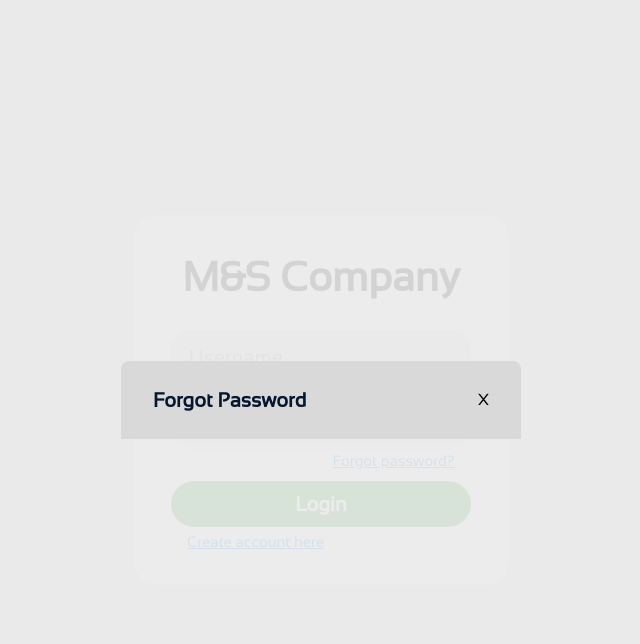
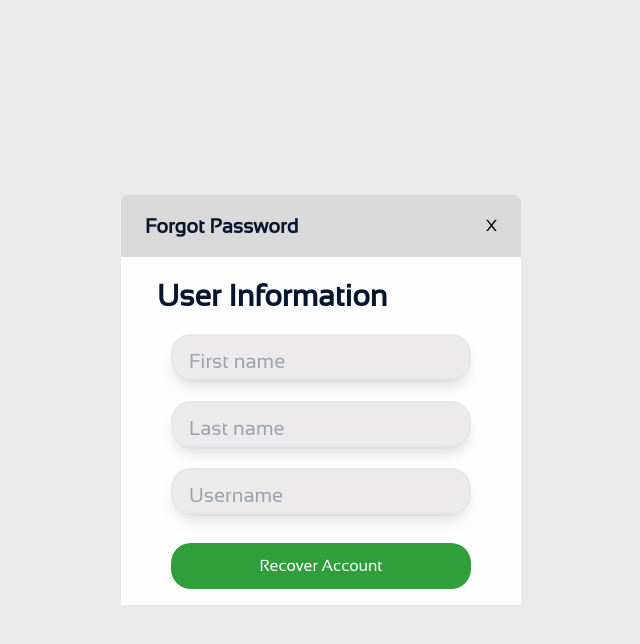
Before and after one commit to whoisbel/M-and-S-Inventory-Management, a Next.js app: page /auth in a window 1280 px wide. Both pictures are taken after a click on the element "Forgot password?". Shown: the top 644 px of the page, without its empty margins (323-963 px from the left). Built offline with nearby package versions, Linux system fonts and the light colour scheme; no server answers.

Commit message:
List of changes: fixed api route security_questions to get answer from username added post function for forgotpasswordmodal

```diff
--- a/app/api/auth/security_questions/route.ts
+++ b/app/api/auth/security_questions/route.ts
@@ -1,9 +1,42 @@
 import { NextResponse, NextRequest } from "next/server";
-import { PrismaClient } from "@prisma/client/extension";
+import { PrismaClient } from "@prisma/client";
 
 const prisma = new PrismaClient();
 
-async function GET(request: NextRequest) {
-  const securityQuestions = await prisma.securityQuestions.findMany();
-  return NextResponse.json(securityQuestions);
+export async function GET(request: NextRequest){
+  const question = await prisma.securityQuestions.findMany()
+  console.log(question)
+  return NextResponse.json(question)
 }
+
+export async function POST(request: NextRequest) {
+  try {
+    const {username} = await request.json();
+    const users = await prisma.user.findFirst({
+      where: {
+        userName: username
+      },
+      select: {
+        id: true
+      }
+    });
+    if (users) {
+      const securityQuestionAnswer = await prisma.securityQuestionsAnswer.findMany({
+        where: {
+          userId: users.id
+        },
+        select:{
+          questionId: true,
+          answer: true
+        }
+      });
+      console.log(securityQuestionAnswer)
+      return NextResponse.json(securityQuestionAnswer);
+    } else {
+      return NextResponse.json({ error: "User not found" });
+    }
+  } catch (error) {
+    console.log(error);
+    return NextResponse.error();
+  }
+}
--- a/app/auth/page.tsx
+++ b/app/auth/page.tsx
@@ -2,7 +2,7 @@
 import React, { ChangeEvent, useEffect, useState } from "react";
 import { signIn } from "next-auth/react";
 
-import { createAccountData, loginAccountData } from "@/types";
+import { createAccountData, loginAccountData, forgotPasswordData } from "@/types";
 import { RegistrationModal } from "@/components";
 import { LoginModal } from "@/components";
 import { ForgotPasswordModal } from "@/components"
@@ -22,6 +22,12 @@ const Auth = () => {
     username: "",
     code: "",
   });
+  const [forgotPasswordData, setShowForgotPasswordData] = useState<forgotPasswordData>({
+    firstName: "",
+    lastName: "",
+    username: "",
+    securityQuestions: []
+  })
   const [loginData, setLoginData] = useState<loginAccountData>({
     username: "",
     password: "",
@@ -57,7 +63,10 @@ const Auth = () => {
         />
       )}
       {(showForgotPasswordModal && !isSetup) && (
-        <ForgotPasswordModal setShowForgotPasswordModal={setShowForgotPasswordModal}/>
+        <ForgotPasswordModal
+        setShowForgotPasswordModal={setShowForgotPasswordModal}
+        forgotPasswordData={forgotPasswordData}
+        setShowForgotPasswordData={setShowForgotPasswordData}/>
       )}
     </div>
   );
--- a/components/auth/ForgotPasswordModal.tsx
+++ b/components/auth/ForgotPasswordModal.tsx
@@ -1,27 +1,169 @@
-const ForgotPasswordModal = ({setShowForgotPasswordModal} : {
-    setShowForgotPasswordModal: (val : boolean) => void;
-}) => {
+"use client"
+import {forgotPasswordData} from "@/types";
+import {useState, useEffect} from "react";
+
+interface SecurityQuestionAnswer {
+    questionId : number;
+    answer : string;
+}
 
 
+const ForgotPasswordModal = ({setShowForgotPasswordModal, forgotPasswordData, setShowForgotPasswordData} : {
+    setShowForgotPasswordModal: (val : boolean) => void;
+    forgotPasswordData: forgotPasswordData;
+    setShowForgotPasswordData: (data : forgotPasswordData) => void;
+}) => {
     const closeModal = () => {
         setShowForgotPasswordModal(false)
     }
-    return <div
-        className="w-full h-full flex justify-center flex-col items-center fixed bg-main-background/90">
+    const [securityQuestionAnswers,
+        setSecurityQuestionAnswers] = useState([
+        {
+            id: 0,
+            answer: ""
+        }, {
+            id: 0,
+            answer: ""
+        }, {
+            id: 0,
+            answer: ""
+        }
+    ]);
+    const [securityQuestions, setSecurityQuestions] = useState([]);
+    const [loading, setLoading] = useState(true);
+    const [error, setError] = useState(null);
+    useEffect(() => {
+        const fetchQuestions = async () => {
+            try {
+                const response = await fetch("/api/auth/security_questions");
+                if (!response.ok) {
+                    throw new Error("Failed to fetch security questions.");
+                }
 
+                const questions = await response.json();
+                setSecurityQuestions(questions);
+            } catch (error: any) {
+                setError(error);
+            } finally {
+                setLoading(false);
+            }
+        };
+
+        fetchQuestions();
+    }, []);
+    const recoverAccount = async() => {
+        try {
+            const response = await fetch("/api/auth/security_questions", {
+                method: "POST",
+                body: JSON.stringify({username: forgotPasswordData.username}),
+                headers: {
+                    "Content-Type": "application/json"
+                }
+            });
+
+            if (!response.ok) {
+                throw new Error("Failed to fetch security questions.");
+            }
+
+            const data : SecurityQuestionAnswer[] = await response.json();
+            const updatedAnswers = data.map((question : SecurityQuestionAnswer) => ({id: question.questionId, answer: question.answer}));
+
+            setSecurityQuestionAnswers(updatedAnswers);
+        } catch (error) {
+            console.error("Error recovering account:", error);
+        }
+    };
+
+    return (
         <div
-            className="flex justify-between items-center bg-accent-gray w-[400px] py-3 px-4 rounded-t-lg">
+            className="w-full h-full flex justify-center flex-col items-center fixed bg-main-background/90">
             <div
-                className="flex w-full justify-between items-center bg-accent-gray py-3 px-4 rounded-t-lg">
-                <p className="text-[20px] font-bold text-letters-color">
-                    Forgot Password
-                </p>
-                <button onClick={closeModal}>X</button>
+                className="flex justify-between items-center bg-accent-gray w-[400px] py-2 px-3 rounded-t-lg">
+                <div
+                    className="flex w-full justify-between items-center bg-accent-gray py-2 px-3 rounded-t-lg">
+                    <p className="text-[20px] font-bold text-letters-color">
+                        Forgot Password
+                    </p>
+                    <button onClick={closeModal}>X</button>
+                </div>
             </div>
-
+            <div
+                className="flex flex-col justify-center items-center bg-custom-white w-[400px]">
+                <h1 className="text-[30px] text-letters-color font-bold my-4 self-start pl-9">User Information</h1>
+                <div
+                    className="relative bg-main-background rounded-[20px] w-3/4 h-[46px] mb-[21px] shadow-lg border-2 group">
+                    <input
+                        type="text"
+                        className={`w-full h-full px-4 pt-2 text-[20px] bg-transparent border-none focus:outline-none relative z-1 ${forgotPasswordData.firstName
+                        ? "pt-4"
+                        : ""} group`}
+                        placeholder="First name"
+                        value={forgotPasswordData.firstName}
+                        onChange={(e) => {
+                        setShowForgotPasswordData({
+                            ...forgotPasswordData,
+                            firstName: e.target.value
+                        });
+                    }}/>
+                    <label
+                        className={`absolute -top-[0.80rem] left-4 text-[15px] text-add-minus ${forgotPasswordData.firstName
+                        ? "opacity-100"
+                        : "opacity-0"} transition-opacity bg-transparent group-active:inline-block`}>
+                        First name
+                    </label>
+                </div>
+                <div
+                    className="relative bg-main-background rounded-[20px] w-3/4 h-[46px] mb-[21px] shadow-lg border-2 group">
+                    <input
+                        type="text"
+                        className={`w-full h-full px-4 pt-2 text-[20px] bg-transparent border-none focus:outline-none relative z-1 ${forgotPasswordData.lastName
+                        ? "pt-4"
+                        : ""} group`}
+                        placeholder="Last name"
+                        value={forgotPasswordData.lastName}
+                        onChange={(e) => {
+                        setShowForgotPasswordData({
+                            ...forgotPasswordData,
+                            lastName: e.target.value
+                        });
+                    }}/>
+                    <label
+                        className={`absolute -top-[0.80rem] left-4 text-[15px] text-add-minus ${forgotPasswordData.lastName
+                        ? "opacity-100"
+                        : "opacity-0"} transition-opacity bg-transparent group-active:inline-block`}>
+                        Last name
+                    </label>
+                </div>
+                <div
+                    className="relative bg-main-background rounded-[20px] w-3/4 h-[46px] mb-[21px] shadow-lg border-2 group">
+                    <input
+                        type="text"
+                        className={`w-full h-full px-4 pt-2 text-[20px] bg-transparent border-none focus:outline-none relative z-1 ${forgotPasswordData.username
+                        ? "pt-4"
+                        : ""} group`}
+                        placeholder="Username"
+                        value={forgotPasswordData.username}
+                        onChange={(e) => {
+                        setShowForgotPasswordData({
+                            ...forgotPasswordData,
+                            username: e.target.value
+                        });
+                    }}/>
+                    <label
+                        className={`absolute -top-[0.80rem] left-4 text-[15px] text-add-minus ${forgotPasswordData.username
+                        ? "opacity-100"
+                        : "opacity-0"} transition-opacity bg-transparent group-active:inline-block`}>
+                        username
+                    </label>
+                </div>
+                <button
+                    onClick={recoverAccount}
+                    className="bg-primary-color text-custom-white rounded-[20px] w-3/4 h-[46px] mt-2 mb-4 self-center">
+                    Recover Account
+                </button>
+            </div>
         </div>
-
-    </div>
+    );
 }
 
-export default ForgotPasswordModal
+export default ForgotPasswordModal;
--- a/package.json
+++ b/package.json
@@ -31,6 +31,7 @@
     "js-sha256": "^0.11.0",
     "next": "14.1.0",
     "next-auth": "^4.24.5",
+    "prisma": "^5.9.0",
     "react": "^18",
     "react-chartjs-2": "^5.2.0",
     "react-dom": "^18",
```
Also changed, not shown: types/index.ts (+7 -1 lines), 1 other file (tests, documents, lock files or other folders).
